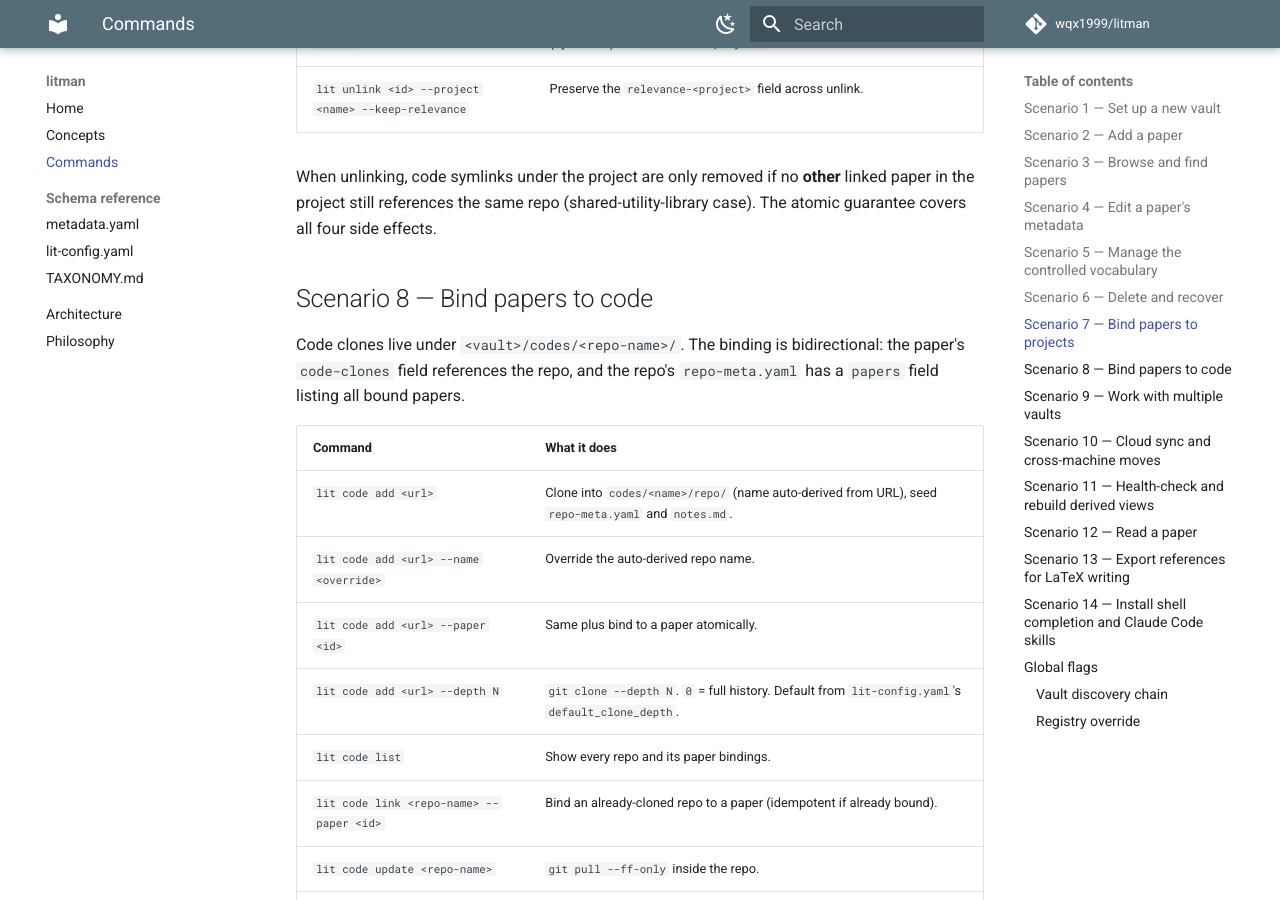
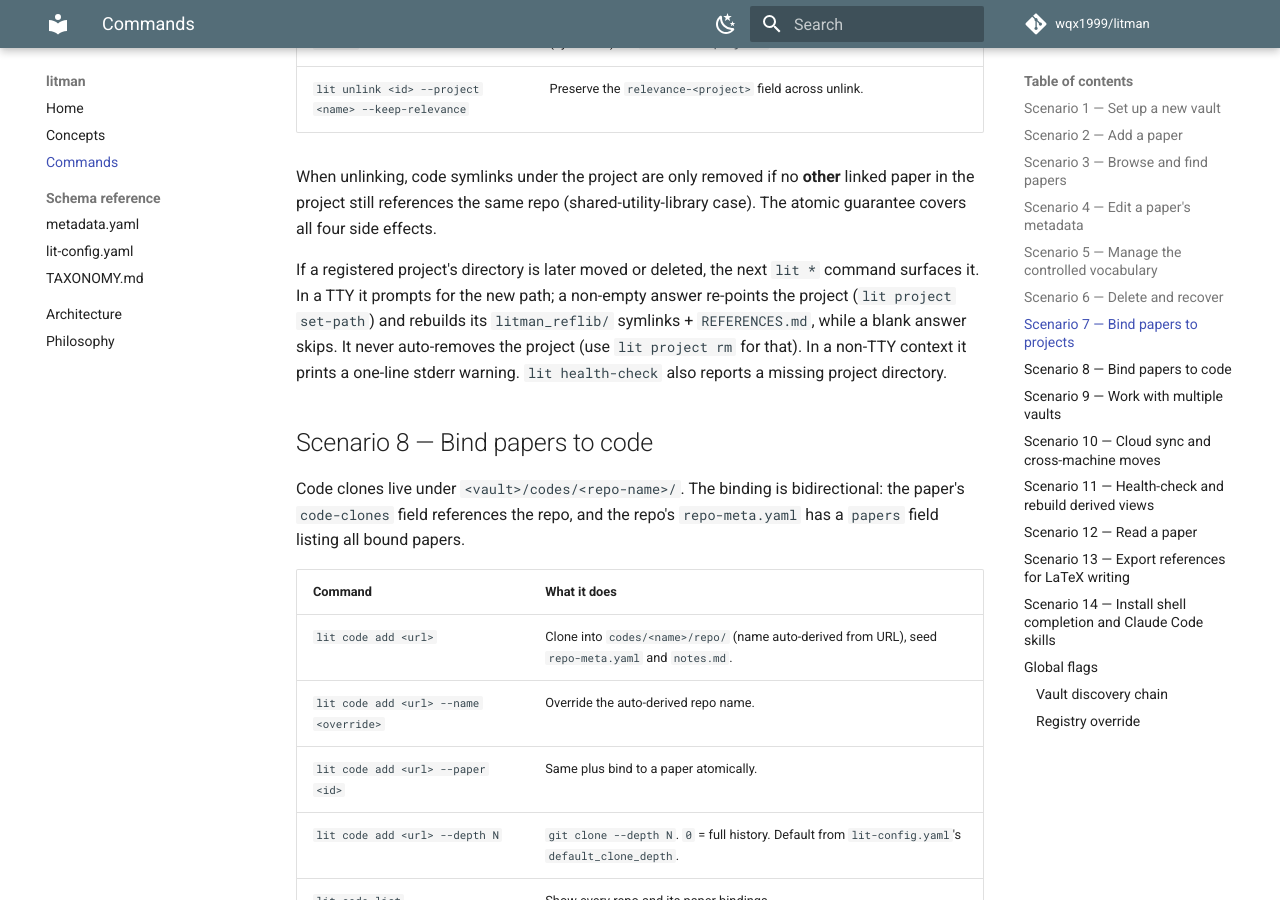
Before and after one commit to wqx1999/litman, an MkDocs documentation site: the page built from docs/commands.md, in a window 1280 px wide and 900 px high, scrolled down 4805 px. Built offline with MkDocs 1.6.1 and Material for MkDocs 9.7.7, drawn with Linux system fonts in a browser that asks for light colours; comment, search, counter and statistics services are not loaded; some of the changed text lies outside the part shown.

Commit message:
docs: document project-path drift surfacing + heal (parity with vault drift)
The M28 vault-registry drift behavior was documented; its dual (a moved
project directory, surfaced at the next command with a non-destructive
re-point prompt — ADR-014) was not. Add parity coverage.

- README.md: extend the "Drift is surfaced automatically" bullet to cover
  a moved project directory.
- docs/commands.md: Scenario 7 gains a paragraph on project-dir drift +
  heal; the health-check scan list now names missing project directories.

Co-Authored-By: Claude Opus 4.8 (1M context) <noreply@anthropic.com>

```diff
--- a/docs/commands.md
+++ b/docs/commands.md
@@ -153,6 +153,14 @@ When unlinking, code symlinks under the project are only removed if no
 (shared-utility-library case). The atomic guarantee covers all four
 side effects.
 
+If a registered project's directory is later moved or deleted, the next
+`lit *` command surfaces it. In a TTY it prompts for the new path; a
+non-empty answer re-points the project (`lit project set-path`) and
+rebuilds its `litman_reflib/` symlinks + `REFERENCES.md`, while a blank
+answer skips. It never auto-removes the project (use `lit project rm`
+for that). In a non-TTY context it prints a one-line stderr warning.
+`lit health-check` also reports a missing project directory.
+
 ## Scenario 8 — Bind papers to code
 
 Code clones live under `<vault>/codes/<repo-name>/`. The binding is
@@ -237,7 +245,7 @@ lit link --rebuild-all               # rebuild every project's symlinks + REFERE
 
 | Command | What it does |
 |---|---|
-| `lit health-check` | Scan the vault for dangling refs, schema gaps, stale staging dirs, missing PDFs, dangling wikilinks, dangling vault-registry entries. Exits 1 if any issue is found. |
+| `lit health-check` | Scan the vault for dangling refs, schema gaps, stale staging dirs, missing PDFs, dangling wikilinks, dangling vault-registry entries, missing project directories. Exits 1 if any issue is found. |
 | `lit health-check --fix` | Auto-clean fixable categories (orphan trash sidecars, stale staging). Exits 0 if every remaining issue is fixable. |
 | `lit refresh-views` | Rebuild `INDEX.json`, `views/by-*/` symlink hubs, and every project's `REFERENCES.md` from each paper's `metadata.yaml`. |
 
```
Also changed, not shown: README.md (+3 -1 lines).
